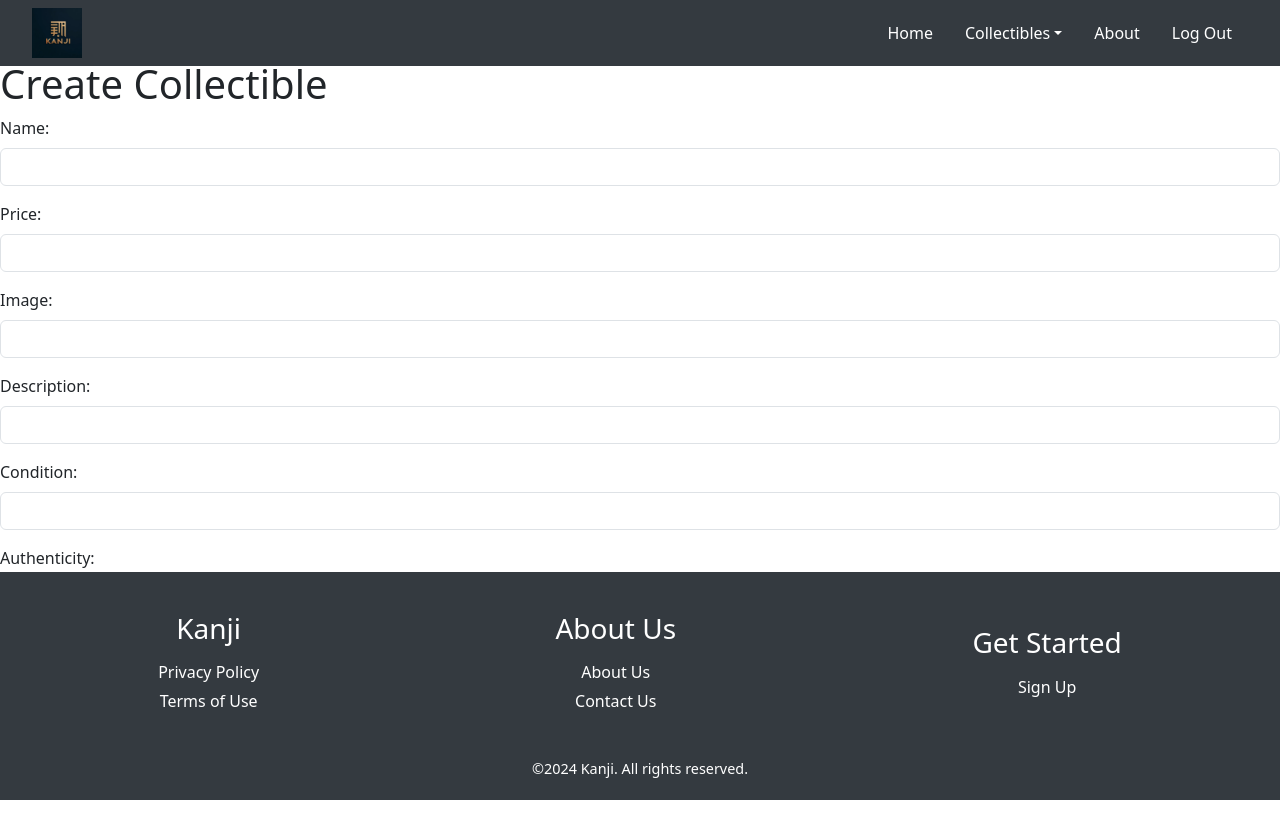
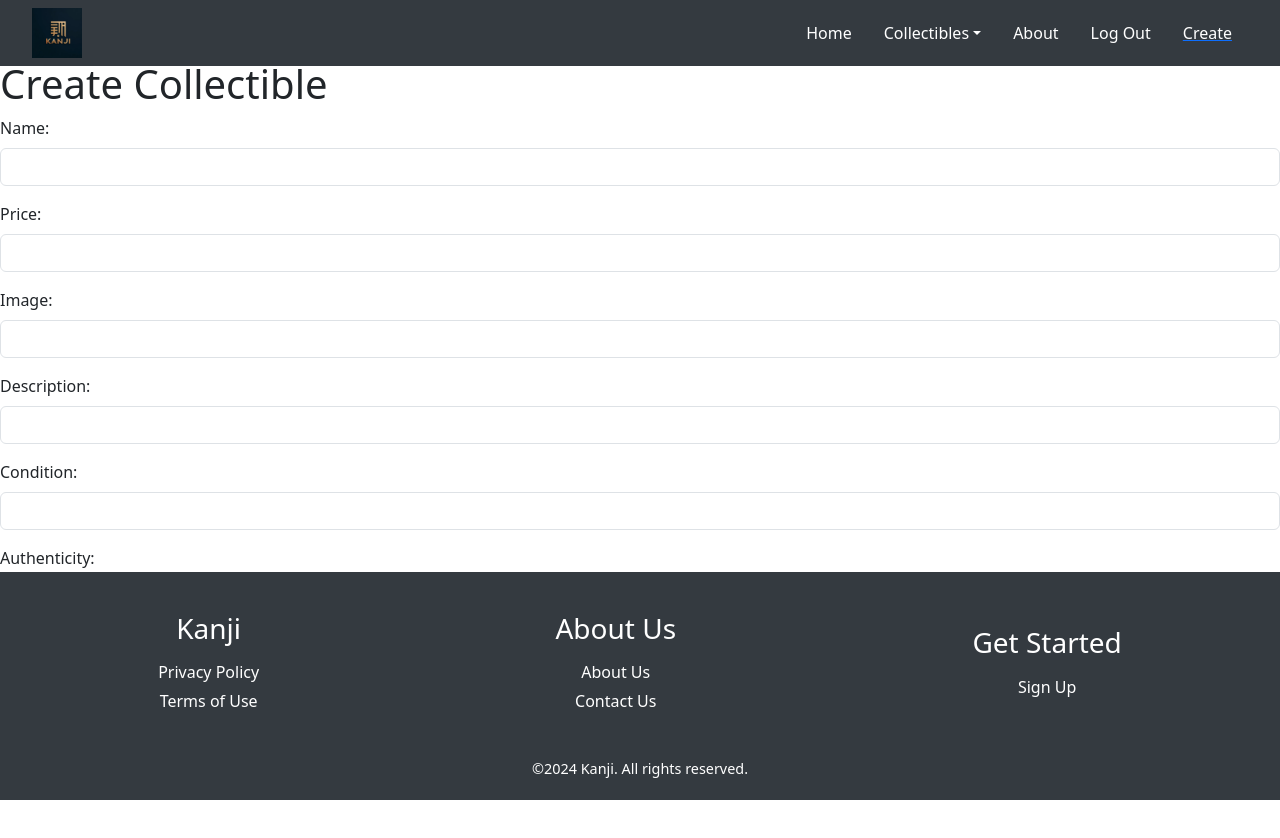
Before and after one commit to RarityKanji/kanji-frontend, a React (Create React App) app: page /itemnew in a window 1280 px wide. Shown: the top 838 px of the page. Built offline with nearby package versions, Linux system fonts and the light colour scheme.

Commit message:
added create page in header

```diff
--- a/src/components/Header.js
+++ b/src/components/Header.js
@@ -46,6 +46,11 @@ const Header = ({ currentUser, logout }) => {
             <NavItem>
               <button onClick={handleLogout} className="nav-link btn-link">Log Out</button>
             </NavItem>
+
+              <NavLink to="/itemnew">
+              <button className="nav-link btn-link">Create</button>
+              </NavLink>
+
           </>
         ) : (
           <>
--- a/src/pages/ItemNew.js
+++ b/src/pages/ItemNew.js
@@ -21,7 +21,7 @@ const ItemNew = ({ createCollectible, currentUser }) => {
 
   const handleSubmit = () => {
     createCollectible(myCollectible)
-    navigate("/collectibles")
+    navigate("/collectibles/books")
   }
 
   return (
```
